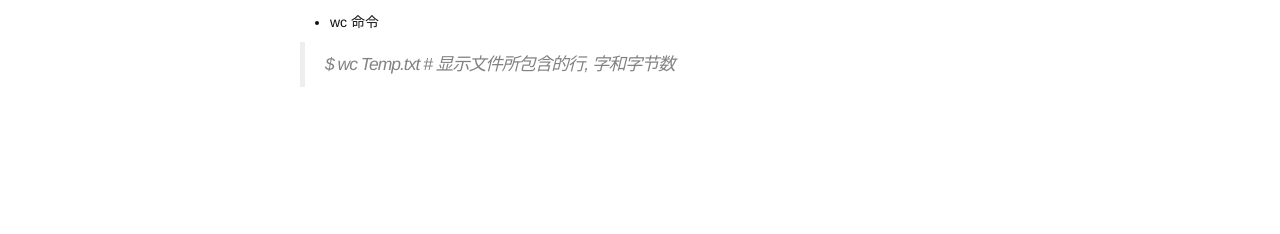
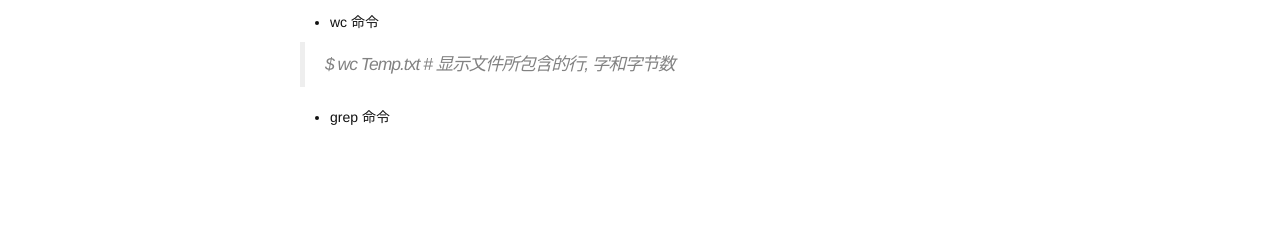
Before and after one commit to AlanViast/alanviast.github.io, a Jekyll site: the page built from _posts/2015-07-15-learn-shell.md, in a window 1280 px wide. Shown: the part 1389-1623 px from the top of the page. Built offline with Jekyll 4.4.1, drawn with Linux system fonts in a browser that asks for light colours; Markdown is read by kramdown in place of the engine named in the settings; before the commit the page ends 1586 px from its top, so only the background shows below that.

Commit message:
update learn linux

```diff
--- a/_posts/2015-07-15-learn-shell.md
+++ b/_posts/2015-07-15-learn-shell.md
@@ -54,3 +54,5 @@ categories: Linux, Shell
 * wc 命令
 
 > $ wc Temp.txt # 显示文件所包含的行, 字和字节数
+
+* grep 命令
```
